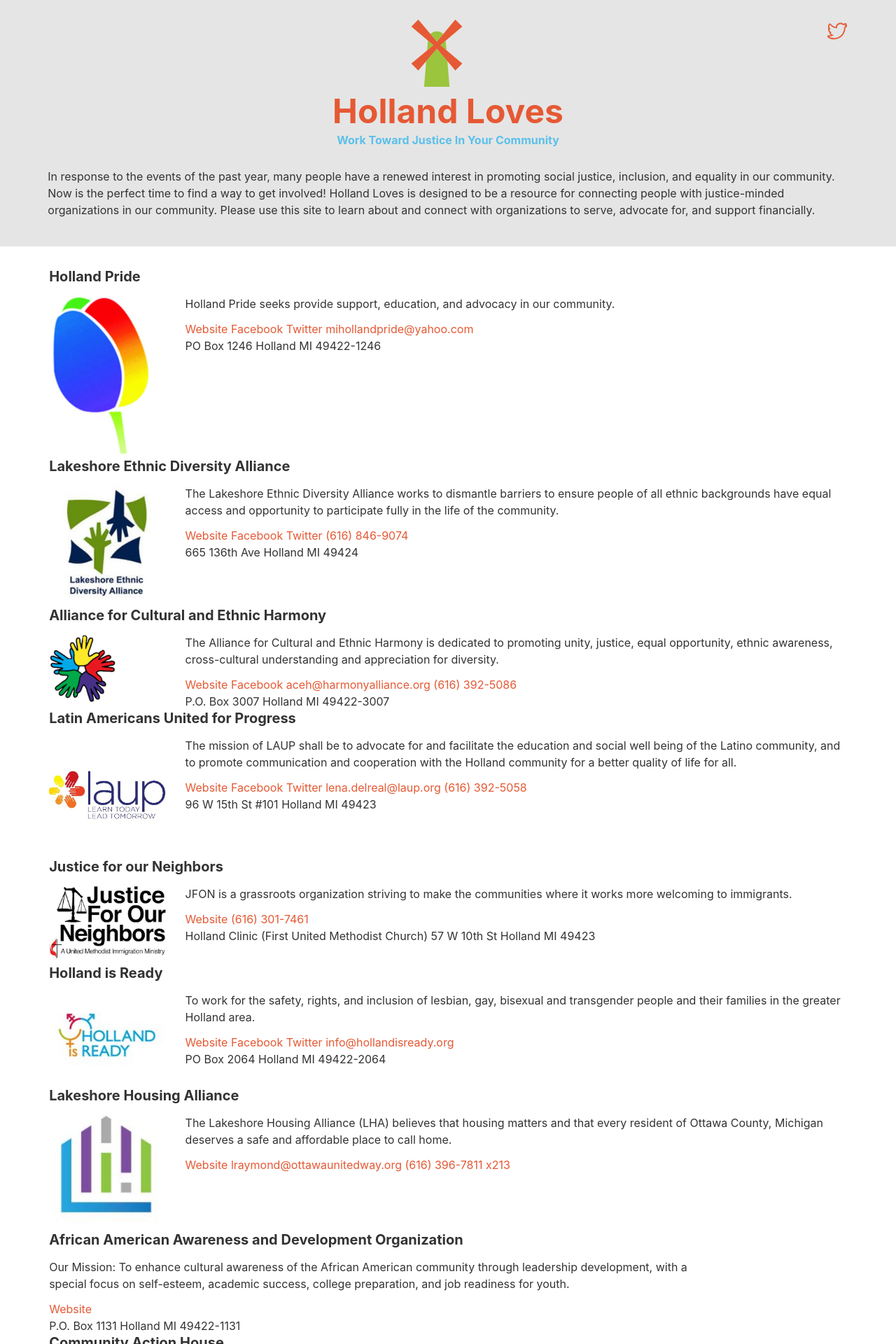
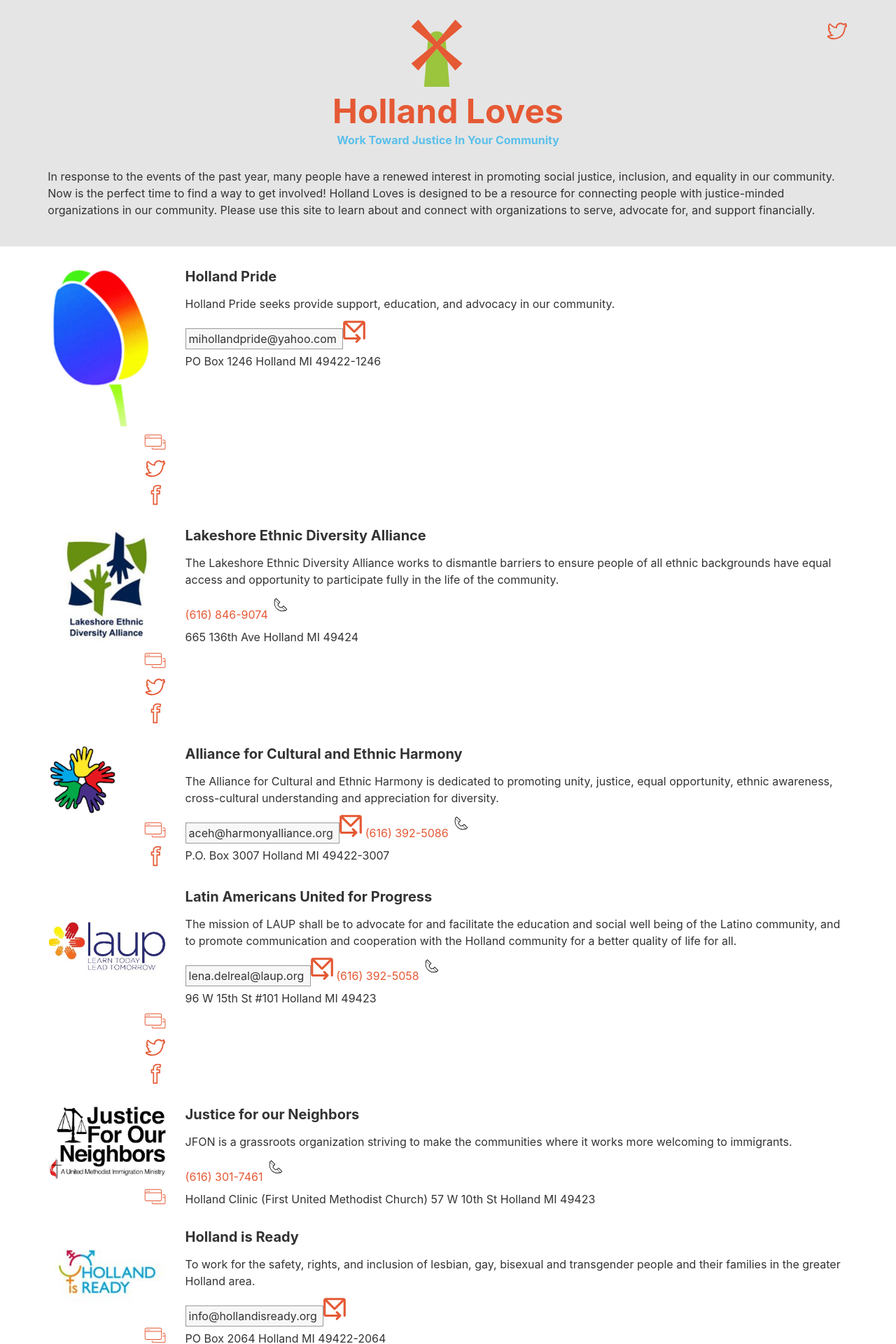
Before and after one commit to andrewbredow/hollandloves, a Jekyll site: the page built from index.html, in a window 1280 px wide. Shown: the top 1920 px of the page at 70% size. Built offline with Jekyll 4.4.1, drawn with Linux system fonts in a browser that asks for light colours; some of the changed text lies outside the part shown.

Commit message:
Rough changes to cause layout

```diff
--- a/_includes/cause.html
+++ b/_includes/cause.html
@@ -41,9 +41,9 @@
     <p class="note">{{cause.description}}</p>
 
     <div class="details">
-      <p>
-        Get In Touch!
-      </p>
+      {% comment %} <p> {% endcomment %}
+      {% comment %}   Get In Touch! {% endcomment %}
+      {% comment %} </p> {% endcomment %}
 
       {% if cause.email %}
         <div class="email-element copy">
@@ -79,15 +79,15 @@
         </div>
       {% endif %}
 
-      {% if true %}
+      {% if false %}
         {% include icons/donate.html %}
       {% endif %}
 
-      {% if true %}
+      {% if false %}
         {% include icons/volunteer.html %}
       {% endif %}
 
-      {% if true %}
+      {% if false %}
         {% include icons/map.html %}
       {% endif %}
     </div>
--- a/_sass/_layout.scss
+++ b/_sass/_layout.scss
@@ -93,13 +93,48 @@
 
 .cause {
   @include clearfix;
+  margin-bottom: 1.5em;
 
   .org {
   }
   .visual {
+    $icon-size: 2em;
     @include span-columns(2);
+
+    .links {
+      text-align: right;
+      svg {
+        max-width: $icon-size;
+        max-height: $icon-size;
+      }
+    }
   }
   .details {
     @include span-columns(10);
+
+    .email-element {
+      display: inline;
+
+      &.copy {
+        background-color: lighten($light-gray, 10%);
+        border: 1px solid $medium-gray;
+        padding: .25em;
+      }
+      &.send {
+        // padding-top: 10px;
+        margin-bottom: -10px;
+        svg {
+          width: 2em;
+        }
+      }
+    }
+
+    svg {
+      max-width: 2em;
+      max-height: 2em;
+    }
+    .adr {
+      margin-top: .5em;
+    }
   }
 }
--- a/index.html
+++ b/index.html
@@ -12,61 +12,7 @@
 <section class="causes">
   <div class="causes-wrapper">
     {% for cause in site.data.causes %}
-      <div class="cause vcard">
-        <h2 class="fn org">{{cause.name}}</h2>
-
-        <div class="visual">
-          {% if cause.photo %}
-            <img class="photo" src="/img/causes/{{cause.photo}}" alt="{{cause.name}}" />
-          {% endif %}
-        </div>
-
-        <div class="details">
-
-          <p class="note">{{cause.description}}</p>
-
-          <div class="details">
-            {% if cause.website %}
-              <a class="url" href="{{cause.website}}">Website</a>
-            {% endif %}
-
-            {% if cause.facebook %}
-              <a href="https://facebook.com/{{cause.facebook}}">Facebook</a>
-            {% endif %}
-
-            {% if cause.twitter %}
-              <a href="https://twitter.com/{{cause.twitter}}">Twitter</a>
-            {% endif %}
-
-            {% if cause.email %}
-              <a class="email" href="mailto:{{cause.email}}">{{cause.email}}</a>
-            {% endif %}
-
-            {% if cause.phone %}
-              {% capture str_phone %}{{cause.phone}}{%endcapture%}
-              <a class="tel" href="tel:+1{{str_phone | slice: 0, 10}}">
-                ({{str_phone | slice: 0, 3}})
-                {{str_phone | slice: 3, 3}}-{{str_phone | slice: 6, 4}}
-                {% if str_phone.size > 10 %}
-                  x{{str_phone | slice: 10, str_phone.size}}
-                {% endif %}
-              </a>
-            {% endif %}
-
-            {% if cause.address.street_address %}
-              <div class="adr">
-                {% if cause.address.description %}
-                  <span class="description">{{cause.address.description}}</span>
-                {% endif %}
-                <span class="street-address">{{cause.address.street_address}}</span>
-                <span class="locality">{{cause.address.city}}</span>
-                <span class="region">{{cause.address.state}}</span>
-                <span class="postal-code">{{cause.address.postal_code}}</span>
-              </div>
-            {% endif %}
-          </div>
-        </div>
-      </div>
+      {% include cause.html %}
     {% endfor %}
   </div>
 </section>
```
